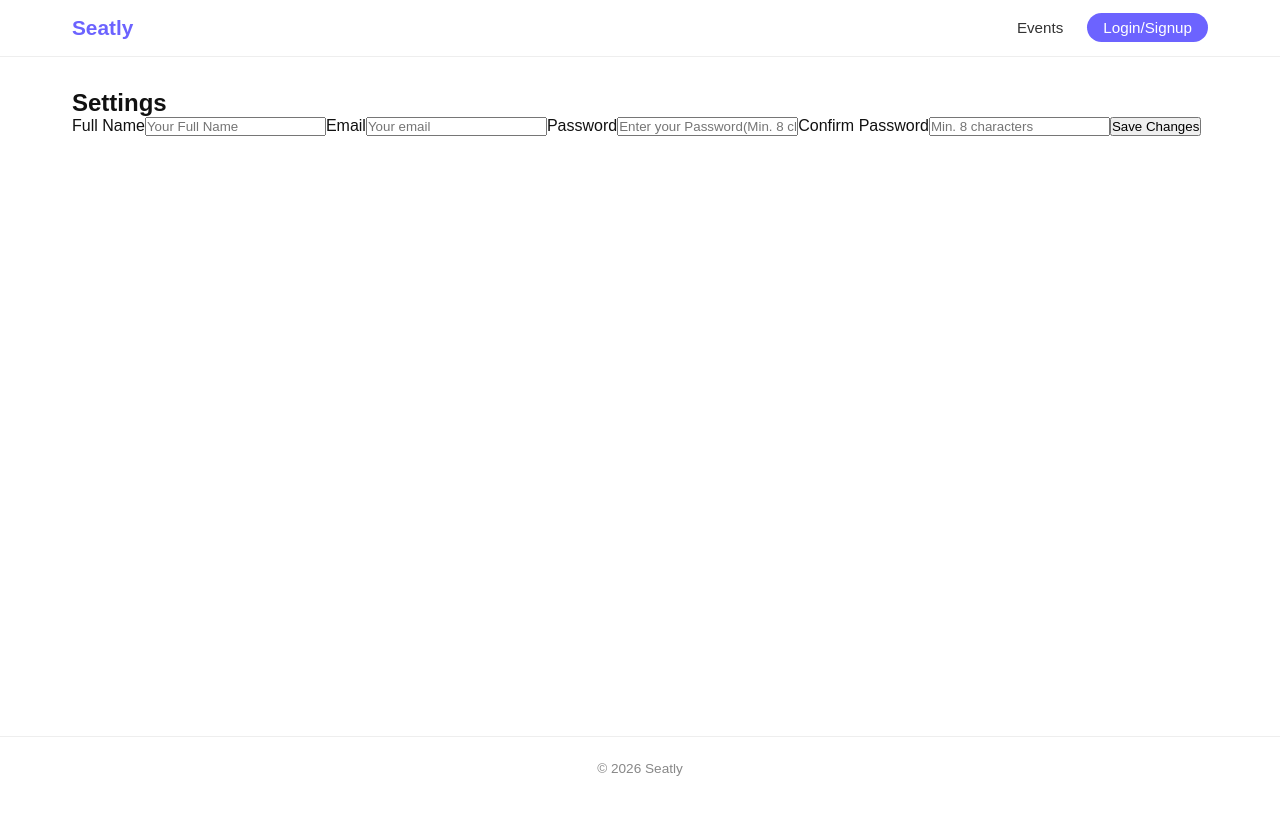
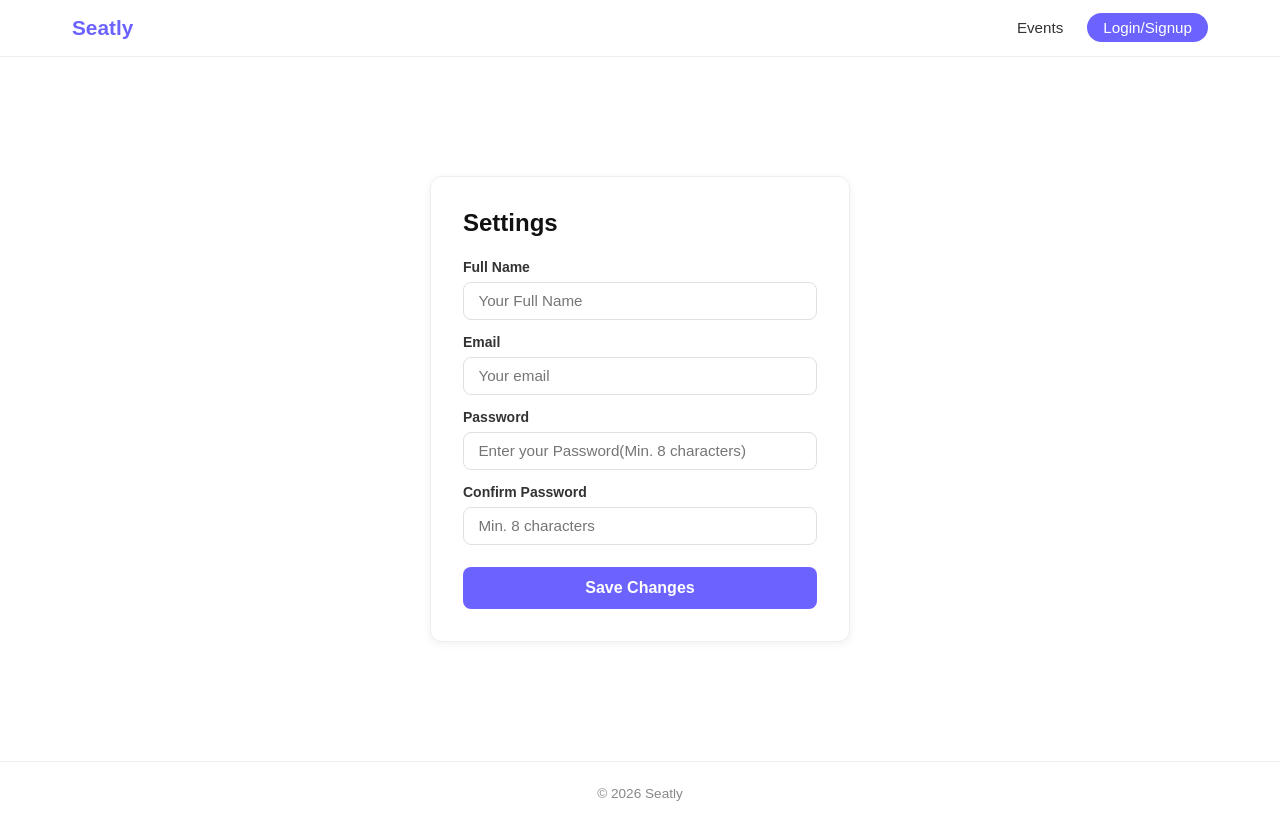
Before and after one commit to Abdulllahi-Adedeji/ticketmaster-clone, a Next.js app: page /settings in a window 1280 px wide. Before the commit the page ends 800 px from the top, so only its background shows below. Built offline with nearby package versions, Linux system fonts and the light colour scheme; no server answers.

Commit message:
added css to the settings and the signup pages

```diff
--- a/app/settings/page.js
+++ b/app/settings/page.js
@@ -2,6 +2,7 @@
 import Link from "next/link";
 import { useState, useEffect } from "react"
 import { validateName,validateEmail,validatePassword,validateConfirmPassword } from "../lib/validation";
+import "../styles/auth.css"
 
 export default function SettingsPage(){
     const[fields, setFields] = useState({name :"", email :"", password: "", confirmPassword :""});
--- a/app/signup/staff/page.js
+++ b/app/signup/staff/page.js
@@ -3,6 +3,8 @@ import Link from "next/link";
 import { useRouter } from "next/navigation";
 import { useState } from "react"
 import { validateName, validateEmail, validatePassword, validateConfirmPassword, validateAccountType } from "../../lib/validation";
+import "../../styles/auth.css"
+
 
 export default function StaffSignupPage() {
     const router = useRouter();
@@ -48,7 +50,8 @@ export default function StaffSignupPage() {
         const result = await res.json();
 
         if (res.ok) {
-            // TODO: redirect to login page
+            router.refresh();
+            router.push("/sign-in")
             setSuccessMsg("Successfully signed up!");
             setErrors({});
         } else {
--- /dev/null
+++ b/app/styles/auth.css
@@ -0,0 +1,94 @@
+.auth-page {
+    min-height: 80vh;
+    display: flex;
+    align-items: center;
+    justify-content: center;
+    padding: 2rem;
+}
+
+.auth-form {
+    background: #ffffff;
+    border: 1px solid #eeeeee;
+    border-radius: 12px;
+    padding: 2rem;
+    width: 100%;
+    max-width: 420px;
+    box-shadow: 0 2px 8px rgba(0, 0, 0, 0.06);
+    display: flex;
+    flex-direction: column;
+    gap: 0.4rem;
+}
+
+.auth-form h2 {
+    font-size: 1.5rem;
+    font-weight: 700;
+    margin-bottom: 0.5rem;
+    color: #111111;
+}
+
+.auth-form label {
+    font-size: 0.875rem;
+    font-weight: 600;
+    color: #333333;
+    margin-top: 0.5rem;
+}
+
+.auth-form input,
+.auth-form select {
+    padding: 0.6rem 0.9rem;
+    border: 1px solid #e0e0e0;
+    border-radius: 8px;
+    font-size: 0.95rem;
+    color: #111111;
+    background: #ffffff;
+    width: 100%;
+}
+
+.auth-form input:focus,
+.auth-form select:focus {
+    outline: none;
+    border-color: #6c63ff;
+}
+
+.auth-form button[type="submit"] {
+    margin-top: 1rem;
+    background: #6c63ff;
+    color: #ffffff;
+    border: none;
+    padding: 0.75rem;
+    border-radius: 8px;
+    font-size: 1rem;
+    font-weight: 700;
+    cursor: pointer;
+    width: 100%;
+}
+
+.auth-form button[type="submit"]:hover {
+    background: #574fd6;
+}
+
+.auth-footer {
+    text-align: center;
+    font-size: 0.875rem;
+    color: #666666;
+    margin-top: 0.5rem;
+}
+
+.auth-footer a {
+    color: #6c63ff;
+    font-weight: 600;
+}
+
+.success {
+    background: #e8f5e9;
+    color: #2e7d32;
+    padding: 0.6rem 0.9rem;
+    border-radius: 8px;
+    font-size: 0.875rem;
+}
+
+.error {
+    color: #dc2626;
+    font-size: 0.8rem;
+    margin-bottom: 0.25rem;
+}
```
Also changed, not shown: app/signup/attendee/page.js (+7 -1 lines).
